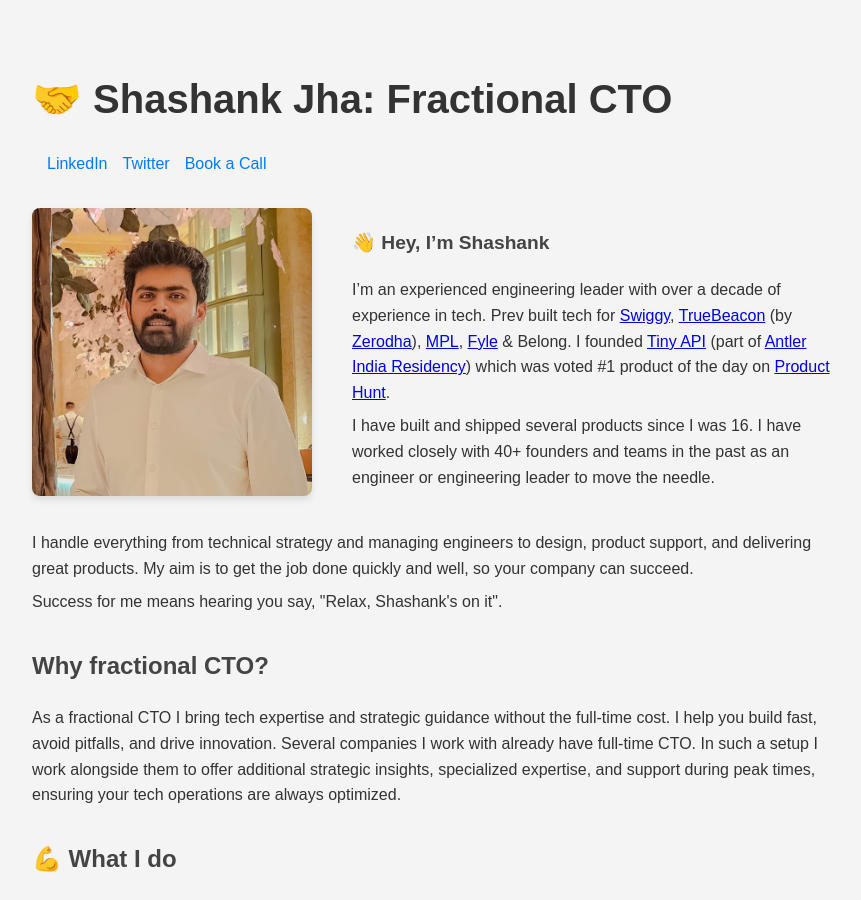
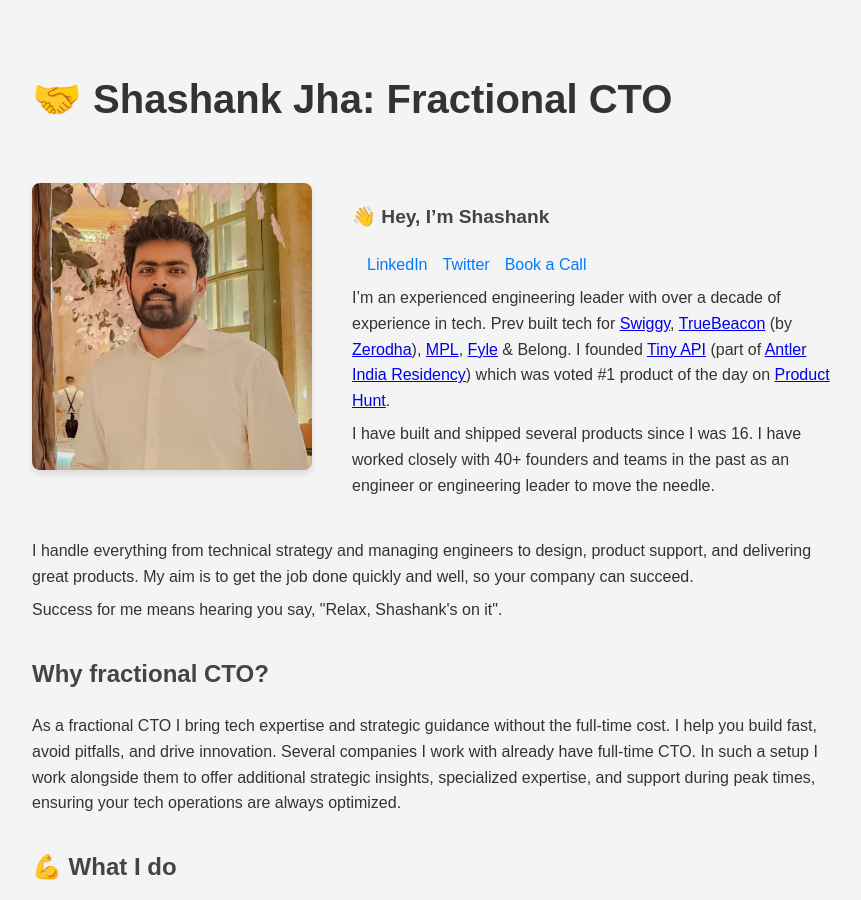
Before and after one commit to theshajha/theshajha, a Jekyll site: the page cto.html, which Jekyll copies as it is, in a window 1280 px wide and 900 px high. Shown: the whole window, without its empty margins (208-1069 px from the left). Built offline with Jekyll 4.4.1, drawn with Linux system fonts in a browser that asks for light colours; some of the changed lines change nothing that is shown.

Commit message:
updated CTO page

```diff
--- a/cto.html
+++ b/cto.html
@@ -170,11 +170,6 @@
     <header>
         <div>
             <h1>🤝 Shashank Jha: Fractional CTO</h1>
-            <div class="header-links">
-                <a href="https://linkedin.com/in/theshajha/" target="_blank">LinkedIn </a>
-                <a href="https://twitter.com/theshajha" target="_blank">Twitter </a>
-                <a href="https://cal.com/theshajha/fractional-cto" target="_blank">Book a Call</a>
-            </div>
         </div>
     </header>
 
@@ -183,6 +178,11 @@
             <img src="shashank.JPG" alt="Shashank Jha" class="intro-image">
             <div class="intro-text">
                 <h3>👋 Hey, I’m <b>Shashank</b></h3>
+                <div class="header-links">
+                    <a href="https://linkedin.com/in/theshajha/" target="_blank">LinkedIn </a>
+                    <a href="https://twitter.com/theshajha" target="_blank">Twitter </a>
+                    <a href="https://cal.com/theshajha/fractional-cto" target="_blank">Book a Call</a>
+                </div>
                 <p>I’m an experienced engineering leader with over a decade of experience in tech. Prev built tech for <a href="https://swiggy.com" target="_blank">Swiggy</a>, <a href="https://truebeacon.com" target="_blank">TrueBeacon</a> (by <a href="https://zerodha.com" target="_blank">Zerodha</a>), <a href="https://mpl.live" target="_blank">MPL</a>, <a href="https://fylehq.com" target="_blank">Fyle</a> & Belong. I founded <a href="https://tinyapi.co" target="_blank">Tiny API</a> (part of <a href="https://www.antler.co/" target="_blank">Antler India Residency</a>) which was voted #1 product of the day on <a href="https://www.producthunt.com/products/tiny-api#tiny-api" target="_blank">Product Hunt</a>.</p>
                 <p>I have built and shipped several products since I was 16. I have worked closely with 40+ founders and teams in the past as an engineer or engineering leader to move the needle.</p>
             </div>
```
